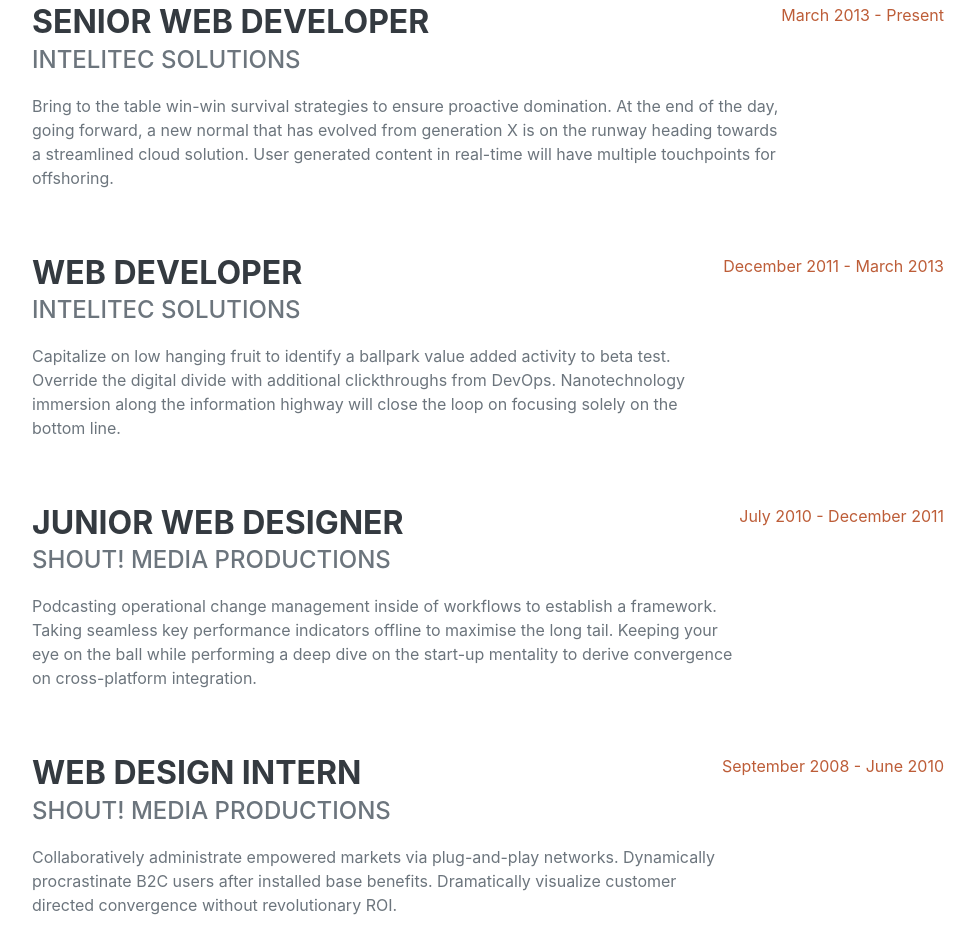
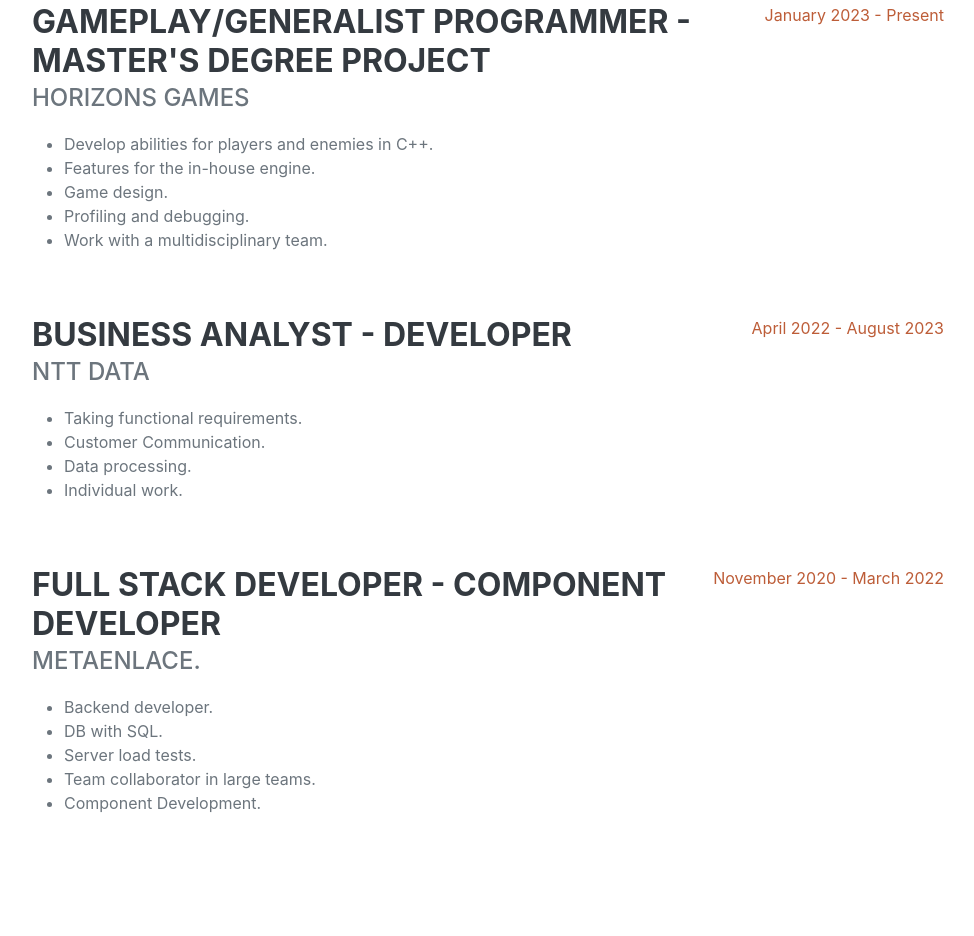
Before and after one commit to DADSILVER/dadsilver.github.io, a plain HTML site: page index.html in a window 1280 px wide. Shown: the part 993-1929 px from the top of the page, without its empty margins (288-1262 px from the left). Drawn offline with nearby package versions, Linux system fonts and the light colour scheme; a web font is replaced by a local one.

Commit message:
Add experience

```diff
--- a/index.html
+++ b/index.html
@@ -3,9 +3,9 @@
     <head>
         <meta charset="utf-8" />
         <meta name="viewport" content="width=device-width, initial-scale=1, shrink-to-fit=no" />
-        <meta name="description" content="" />
-        <meta name="author" content="" />
-        <title>Resume - Start Bootstrap Theme</title>
+        <meta name="description" content="Personal page David Castro Salazar" />
+        <meta name="author" content="David Castro Salazar" />
+        <title>Personal page David Castro Salazar</title>
         <link rel="icon" type="image/x-icon" href="assets/img/favicon.ico" />
         <!-- Font Awesome icons (free version)-->
         <script src="https://use.fontawesome.com/releases/v6.3.0/js/all.js" crossorigin="anonymous"></script>
@@ -47,7 +47,7 @@
                         Barcelona, Spain
                         <a href="mailto:david.cassa@hotmail.com">david.cassa@hotmail.com</a>
                     </div>
-                    <p class="lead mb-5">I am a junior programmer with 3 years of professional experience and 6 years of training in software development. The last year of my training has been dedicated to specializing in video game development, focusing on gameplay.</p>
+                    <p class="lead mb-5">Programmer with 3 years of professional experience and 6 years of training in software development. The last year of my training has been dedicated to specializing in video game development, focusing on gameplay.</p>
                     <div class="social-icons">
                         <a class="social-icon" href="https://www.linkedin.com/in/david-castro-salazar-98833b17a/" target="_blank"><i class="fab fa-linkedin-in"></i></a>
                         <a class="social-icon" href="https://github.com/DADSILVER" target="_blank"><i class="fab fa-github"></i></a>
@@ -61,35 +61,60 @@
                     <h2 class="mb-5">Experience</h2>
                     <div class="d-flex flex-column flex-md-row justify-content-between mb-5">
                         <div class="flex-grow-1">
-                            <h3 class="mb-0">Senior Web Developer</h3>
-                            <div class="subheading mb-3">Intelitec Solutions</div>
-                            <p>Bring to the table win-win survival strategies to ensure proactive domination. At the end of the day, going forward, a new normal that has evolved from generation X is on the runway heading towards a streamlined cloud solution. User generated content in real-time will have multiple touchpoints for offshoring.</p>
+                            <h3 class="mb-0">Gameplay/Generalist Programmer - Master's degree project</h3>
+                            <div class="subheading mb-3">Horizons Games</div>
+                            <p>
+                                <ul>
+                                    <li>Develop abilities for players and enemies in C++.</li>
+                                    <li>Features for the in-house engine.</li>
+                                    <li>Game design.</li>
+                                    <li>Profiling and debugging.</li>
+                                    <li>Work with a multidisciplinary team.</li>
+                                </ul>
+                            </p>
                         </div>
-                        <div class="flex-shrink-0"><span class="text-primary">March 2013 - Present</span></div>
+                        <div class="flex-shrink-0"><span class="text-primary">January 2023 - Present</span></div>
                     </div>
                     <div class="d-flex flex-column flex-md-row justify-content-between mb-5">
                         <div class="flex-grow-1">
-                            <h3 class="mb-0">Web Developer</h3>
-                            <div class="subheading mb-3">Intelitec Solutions</div>
-                            <p>Capitalize on low hanging fruit to identify a ballpark value added activity to beta test. Override the digital divide with additional clickthroughs from DevOps. Nanotechnology immersion along the information highway will close the loop on focusing solely on the bottom line.</p>
+                            <h3 class="mb-0">Business analyst - Developer</h3>
+                            <div class="subheading mb-3">NTT Data</div>
+                            <p>
+                                <ul>
+                                    <li>Taking functional requirements.</li>
+                                    <li>Customer Communication.</li>
+                                    <li>Data processing.</li>
+                                    <li>Individual work.</li>
+                                </ul>
+                            </p>
                         </div>
-                        <div class="flex-shrink-0"><span class="text-primary">December 2011 - March 2013</span></div>
+                        <div class="flex-shrink-0"><span class="text-primary">April 2022 - August 2023</span></div>
                     </div>
                     <div class="d-flex flex-column flex-md-row justify-content-between mb-5">
                         <div class="flex-grow-1">
-                            <h3 class="mb-0">Junior Web Designer</h3>
-                            <div class="subheading mb-3">Shout! Media Productions</div>
-                            <p>Podcasting operational change management inside of workflows to establish a framework. Taking seamless key performance indicators offline to maximise the long tail. Keeping your eye on the ball while performing a deep dive on the start-up mentality to derive convergence on cross-platform integration.</p>
+                            <h3 class="mb-0">Full Stack Developer - Component developer </h3>
+                            <div class="subheading mb-3">Metaenlace.</div>
+                            <p>
+                                <ul>
+                                    <li>
+                                        Backend developer.
+                                    </li>
+                                    <li>
+                                        DB with SQL.
+                                    </li>
+                                    <li>
+                                        Server load tests.
+                                    </li>
+                                    <li>
+                                        Team collaborator in large teams.
+                                    </li>
+                                    <li>
+                                        Component Development.
+                                    </li>
+                                </ul>
+                            </p>
                         </div>
-                        <div class="flex-shrink-0"><span class="text-primary">July 2010 - December 2011</span></div>
-                    </div>
-                    <div class="d-flex flex-column flex-md-row justify-content-between">
-                        <div class="flex-grow-1">
-                            <h3 class="mb-0">Web Design Intern</h3>
-                            <div class="subheading mb-3">Shout! Media Productions</div>
-                            <p>Collaboratively administrate empowered markets via plug-and-play networks. Dynamically procrastinate B2C users after installed base benefits. Dramatically visualize customer directed convergence without revolutionary ROI.</p>
-                        </div>
-                        <div class="flex-shrink-0"><span class="text-primary">September 2008 - June 2010</span></div>
+                        <div class="flex-shrink-0"><span class="text-primary">November 2020 - March 2022</span></div>
                     </div>
                 </div>
             </section>
```
